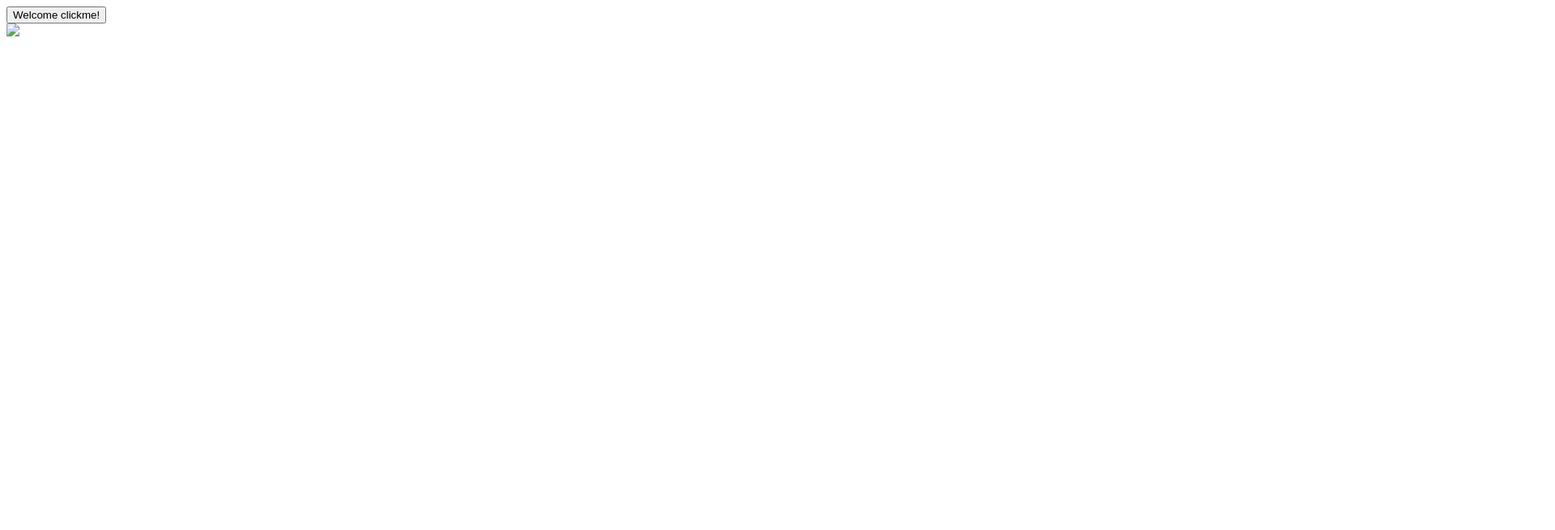
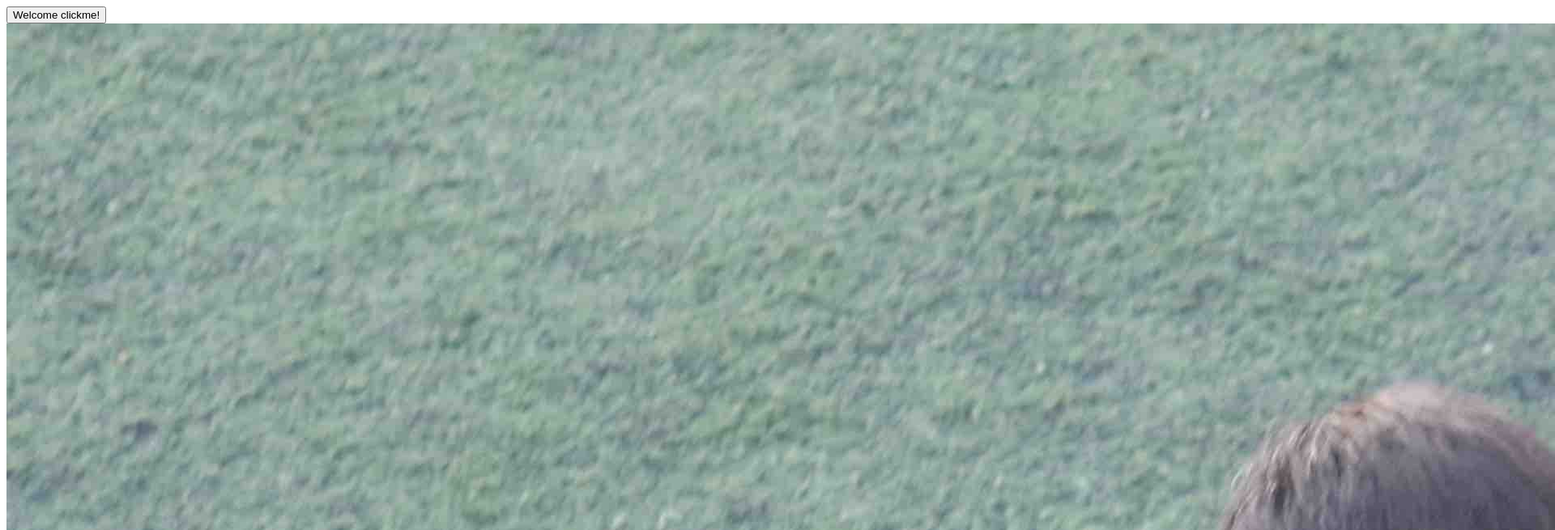
Before and after one commit to ShyhunterBronn/PersonalBlog, a plain HTML site: page index.html in a window 1280 px wide. Shown: the top 655 px of the page at 81% size, 1920 px wide, since content can reach past the window. Drawn offline with Linux system fonts and the light colour scheme.

Commit message:
Update index.html

```diff
--- a/index.html
+++ b/index.html
@@ -7,7 +7,7 @@
 <body>
 <button id="button" style="background_color:blue" onclick="myfunction()">Welcome clickme!</button>
 <div>
-<img src="..014A0279.jpg">
+<img src="014A0279.jpg">
 </div>
 </body>
 <script type="text/javascript">
```
